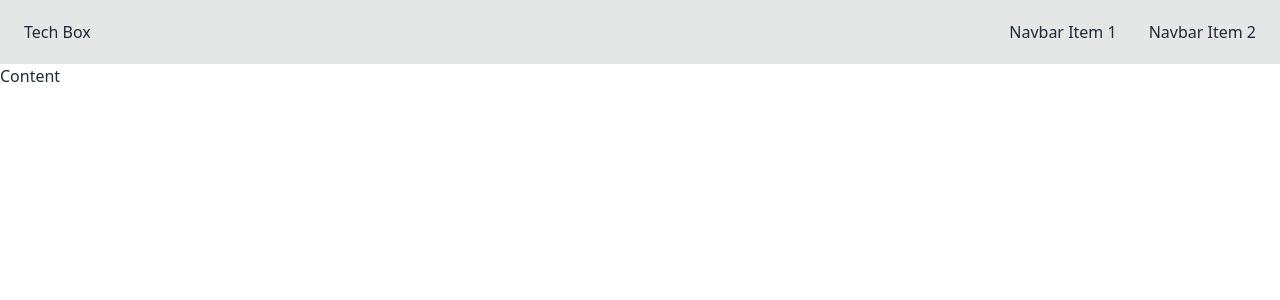
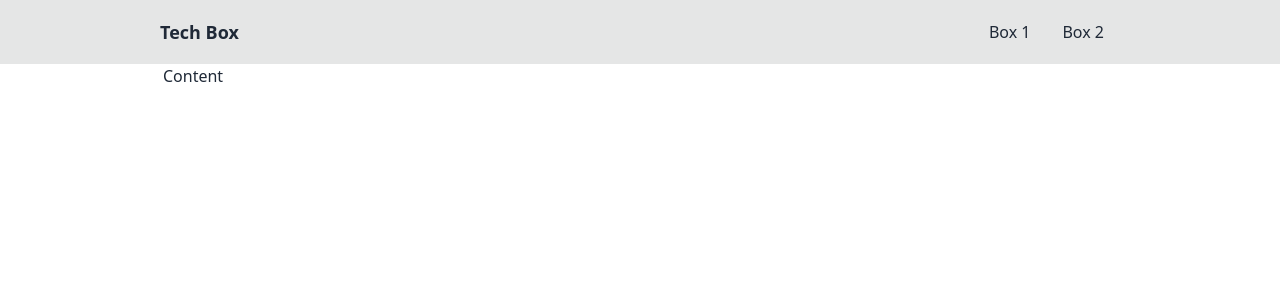
Before and after one commit to techmanifestsa/vue-vite-daisy-ui, a Vue app: page / in a window 1280 px wide. Shown: the top 300 px of the page. Built offline with nearby package versions, Linux system fonts and the light colour scheme.

Commit message:
added responsive css with device media queries
Signed-off-by: Wonderboy Mthiyane <codelad1@gmail.com>

```diff
--- /dev/null
+++ b/src/assets/css/mediaquery.css
@@ -0,0 +1,47 @@
+.wrapper {
+  width: 100%;
+  margin: 0 auto;
+  transition: width .1s;
+}
+
+@media screen and (max-width: 640px) {
+.wrapper .content{
+	margin-left: 25px;
+}
+}
+
+@media (min-width: 640px) {
+  .wrapper {
+    width: 100%;
+  }
+	.wrapper .content{
+	margin-left: 25px;
+}
+}
+
+@media (min-width: 768px) {
+  .wrapper {
+    width: 720px;
+  }
+		.wrapper .content{
+	margin-left: 3px;
+}
+}
+
+@media (min-width: 1024px) {
+  .wrapper {
+    width: 720px;
+  }
+}
+
+@media (min-width: 1280px) {
+  .wrapper {
+    width: 960px;
+  }
+}
+
+@media (min-width: 1536px) {
+  .wrapper {
+    width: 1140px;
+  }
+}
--- a/src/components/DrawerPage.vue
+++ b/src/components/DrawerPage.vue
@@ -4,6 +4,7 @@
     <div class="drawer-content flex flex-col">
       <!-- Navbar -->
       <div class="w-full navbar bg-base-300">
+        <div class="wrapper">
           <div class="flex-none lg:hidden">
             <label for="my-drawer-3" class="btn btn-square btn-ghost">
               <svg
@@ -21,24 +22,28 @@
               </svg>
             </label>
           </div>
-        <div class="flex-1 px-2 mx-2">Tech Box</div>
+          <div class="flex-1 text-lg font-bold">Tech Box</div>
           <div class="flex-none hidden lg:block">
             <ul class="menu menu-horizontal">
               <!-- Navbar menu content here -->
-            <li><a>Navbar Item 1</a></li>
-            <li><a>Navbar Item 2</a></li>
+              <li><a>Box 1</a></li>
+              <li><a>Box 2</a></li>
             </ul>
           </div>
         </div>
-      <!-- Page content here -->
-      Content
+      </div>
+      <div class="wrapper">
+        <div class="content">
+          <h1>Content</h1>
+        </div>
+      </div>
     </div>
     <div class="drawer-side">
       <label for="my-drawer-3" class="drawer-overlay"></label>
       <ul class="menu p-4 w-80 bg-base-100">
         <!-- Sidebar content here -->
-        <li><a>Sidebar Item 1</a></li>
-        <li><a>Sidebar Item 2</a></li>
+        <li><a>Box 1</a></li>
+        <li><a>Box 2</a></li>
       </ul>
     </div>
   </div>
--- a/src/style.css
+++ b/src/style.css
@@ -1,3 +1,4 @@
+@import url(./assets/css/mediaquery.css);
 @tailwind base;
 @tailwind components;
 @tailwind utilities;
--- a/tailwind.config.cjs
+++ b/tailwind.config.cjs
@@ -1,8 +1,5 @@
 /** @type {import('tailwindcss').Config} */
 module.exports = {
   content: ["./index.html", "./src/**/*.{vue,js,ts,jsx,tsx}"],
-  theme: {
-    extend: {},
-  },
   plugins: [require("daisyui")],
 };
```
Lines whose indentation alone changed are shown as unchanged.
